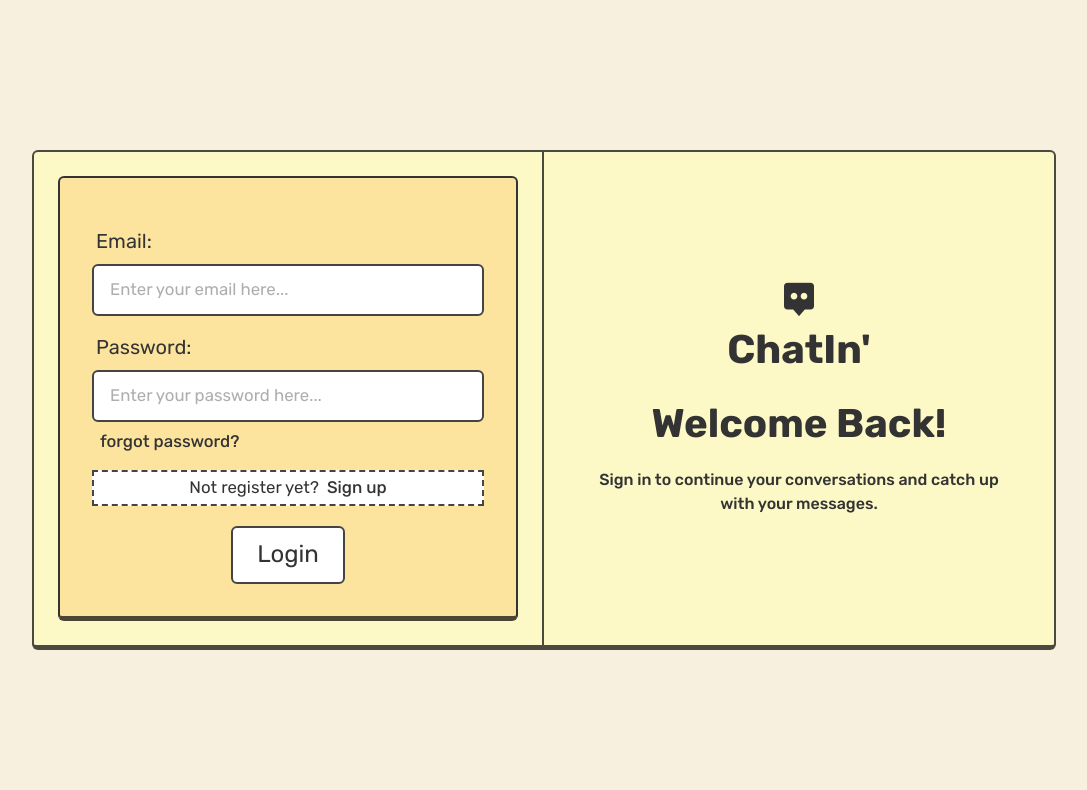
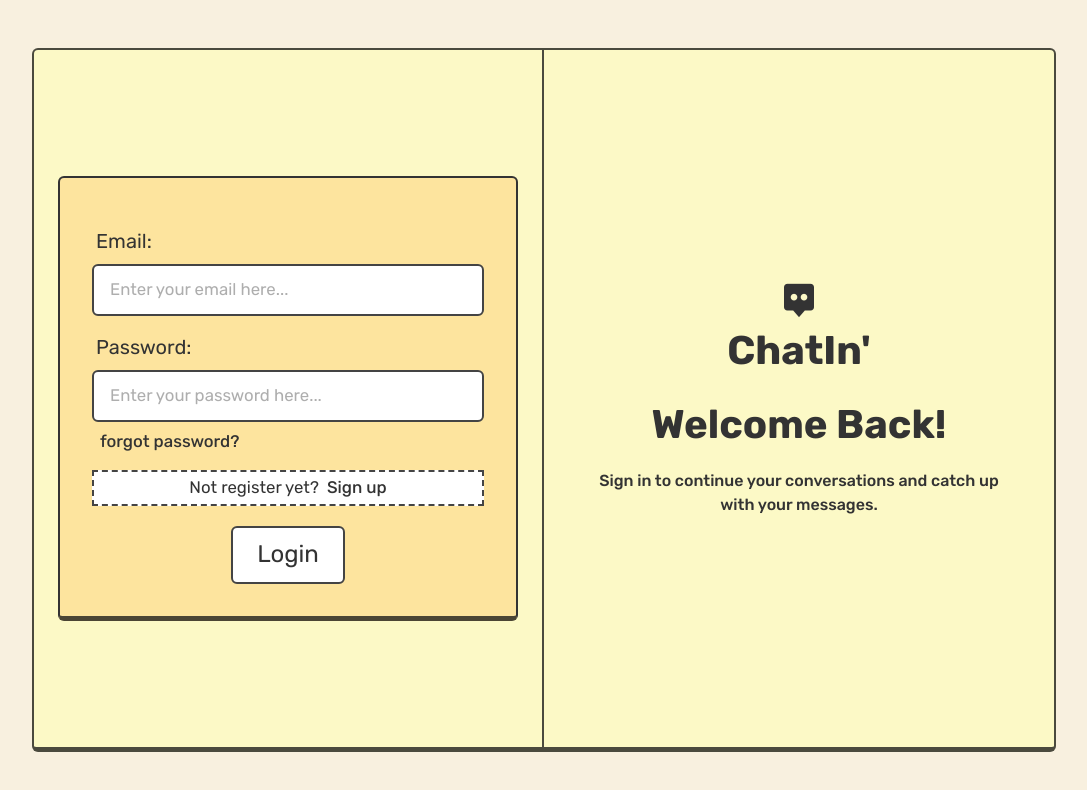
Before and after one commit to JuhilSavani/ChatIn, a React (Vite) app in the folder client/: page /sign-in in a window 1280 px wide. Shown: the top 790 px of the page, without its empty margins (96-1183 px from the left). Built offline with nearby package versions, Linux system fonts and the light colour scheme.

Commit message:
fix desktop view

```diff
--- a/client/src/pages/SignIn.jsx
+++ b/client/src/pages/SignIn.jsx
@@ -76,7 +76,7 @@ const SignIn = () => {
 
   return (
     <div className="page flex h-full min-h-0 w-full items-center justify-center overflow-auto py-2 sm:py-8">
-      <div className="grid w-full max-w-5xl lg:grid-cols-2 lg:overflow-hidden lg:rounded-md lg:border-2 lg:border-[#101010]/75 lg:border-b-[5px] lg:bg-beige">
+      <div className="grid w-full max-w-5xl lg:min-h-[40rem] xl:min-h-[44rem] lg:grid-cols-2 lg:overflow-hidden lg:rounded-md lg:border-2 lg:border-[#101010]/75 lg:border-b-[5px] lg:bg-beige">
         <section className="grid place-items-center px-2 py-2 sm:p-6 lg:border-r-2 lg:border-r-[#101010]/75">
           <form onSubmit={handleSubmit} noValidate className="mb-0 w-full max-w-xl rounded-md border-2 border-primary-black border-b-[5px] border-b-[#101010]/75 bg-bisque px-4 py-5 sm:p-8">
             <div className="mb-4 text-center lg:hidden">
--- a/client/src/pages/SignUp.jsx
+++ b/client/src/pages/SignUp.jsx
@@ -60,7 +60,7 @@ const SignUp = () => {
 
   return (
     <div className="page flex h-full min-h-0 w-full items-center justify-center overflow-auto py-2 sm:py-8">
-      <div className="grid w-full max-w-5xl lg:grid-cols-2 lg:overflow-hidden lg:rounded-md lg:border-2 lg:border-[#101010]/75 lg:border-b-[5px] lg:bg-beige">
+      <div className="grid w-full max-w-5xl lg:min-h-[40rem] xl:min-h-[44rem] lg:grid-cols-2 lg:overflow-hidden lg:rounded-md lg:border-2 lg:border-[#101010]/75 lg:border-b-[5px] lg:bg-beige">
         <section className="grid place-items-center px-2 py-2 sm:p-6 lg:border-r-2 lg:border-r-[#101010]/75">
           <form onSubmit={handleSubmit} noValidate className="mb-0 w-full max-w-xl rounded-md border-2 border-primary-black border-b-[5px] border-b-[#101010]/75 bg-bisque px-4 py-5 sm:p-8">
             <div className="mb-4 text-center lg:hidden">
--- a/client/src/styles.css
+++ b/client/src/styles.css
@@ -57,6 +57,12 @@
     height: 100dvh;
     width: 100%;
     max-width: 100vw;
+  }
+
+  @media only screen and (min-width: 1024px) {
+    #app {
+      padding: clamp(0.5rem, 2vw, 1rem);
+    }
   }
 
   a {
```
